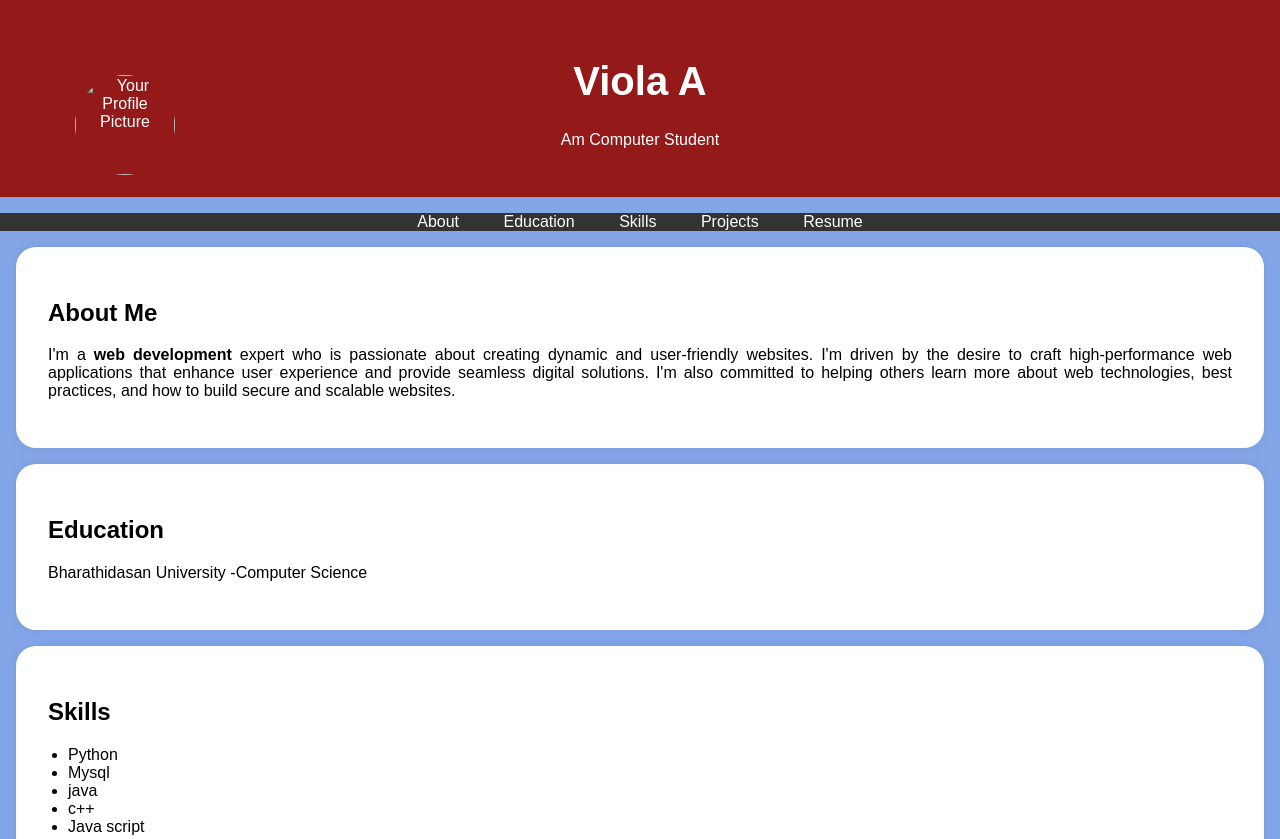
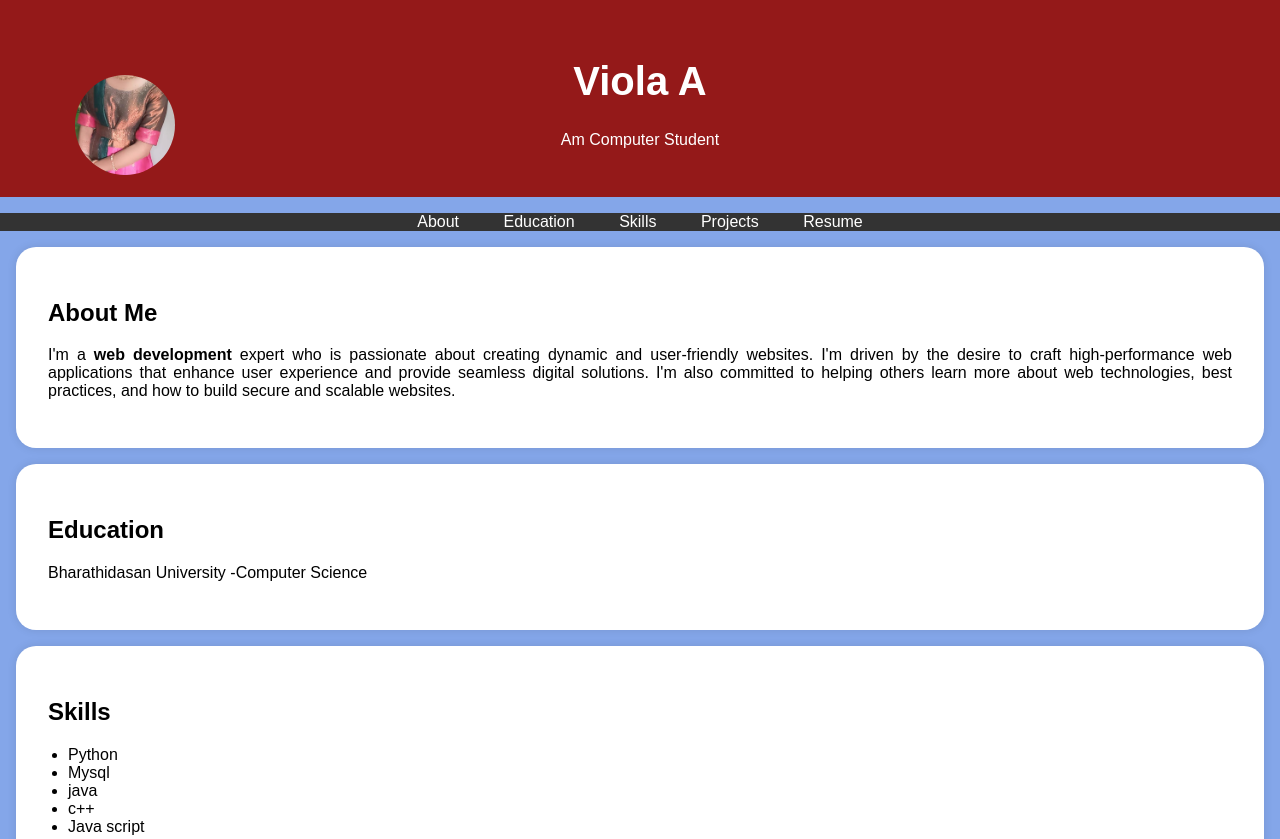
Before and after one commit to viola-11/Digital-portfolio, a plain HTML site: page index.html in a window 1280 px wide. Shown: the top 839 px of the page. Drawn offline with Linux system fonts and the light colour scheme.

Commit message:
Update index.html

```diff
--- a/index.html
+++ b/index.html
@@ -93,7 +93,7 @@
     <header>
         <div class="header-content">
             <!-- Add your profile picture here -->
-            <img src="photo.pdf.jpg" alt="Your Profile Picture" class="profile-picture">
+            <img src="passport photo.jpg" alt="Your Profile Picture" class="profile-picture">
             <h1>Viola A</h1>
             <p>Am Computer Student</p>
         </div>
```
